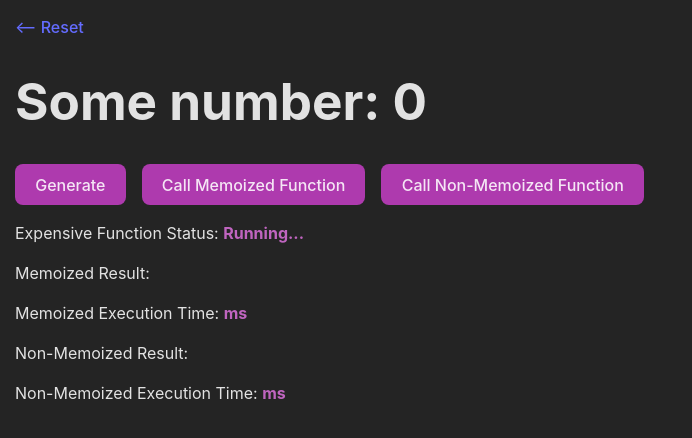
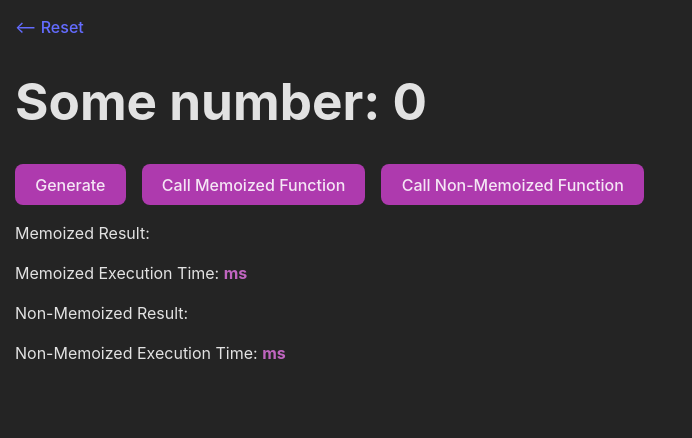
Before and after one commit to JanZaion/native-react-hooks, a React (Vite) app: page /useMemo in a window 1280 px wide. Shown: the top 438 px of the page, without its empty margins (0-692 px from the left). Built offline with nearby package versions, Linux system fonts and the light colour scheme.

Commit message:
feat: clean up use memo

```diff
--- a/src/nativeHooks/UseMemo.tsx
+++ b/src/nativeHooks/UseMemo.tsx
@@ -1,6 +1,17 @@
-import { useState, useMemo, useEffect } from "react";
+import { useState, useMemo } from "react";
 import { getRandomWholeNumber } from "../utils/getRandomWholeNumber";
 
+// Very expensive function
+const expensiveFunction = (number: number) => {
+  let result = 0;
+  for (let i = 0; i < 1000000000; i++) {
+    result += number;
+  }
+
+  return result;
+};
+
+// TODO: Add description and caveats
 export const UseMemo = () => {
   const [randomNumber, setRandomNumber] = useState(0);
   const [memoizedResult, setMemoizedResult] = useState<number | null>(
@@ -14,20 +25,6 @@ export const UseMemo = () => {
   >(null);
   const [nonMemoizedExecutionTime, setNonMemoizedExecutionTime] =
     useState<number | null>(null);
-  const [expensiveFunctionStatus, setExpensiveFunctionStatus] =
-    useState("Idle");
-
-  // Very expensive function
-  const expensiveFunction = (number: number) => {
-    setExpensiveFunctionStatus("Running...");
-
-    let result = 0;
-    for (let i = 0; i < 1000000000; i++) {
-      result += number;
-    }
-
-    return result;
-  };
 
   // Memoized result
   const memoizedValue = useMemo(
@@ -40,7 +37,6 @@ export const UseMemo = () => {
     setMemoizedResult(memoizedValue);
     const end = performance.now();
     setMemoizedExecutionTime(end - start);
-    setExpensiveFunctionStatus("Idle");
   };
 
   const handleNonMemoizedClick = () => {
@@ -64,10 +60,6 @@ export const UseMemo = () => {
         Call Non-Memoized Function
       </button>
       <div>
-        <p>
-          Expensive Function Status:{" "}
-          <strong>{expensiveFunctionStatus}</strong>
-        </p>
         <p>Memoized Result: {memoizedResult}</p>
         <p>
           Memoized Execution Time:{" "}
```
